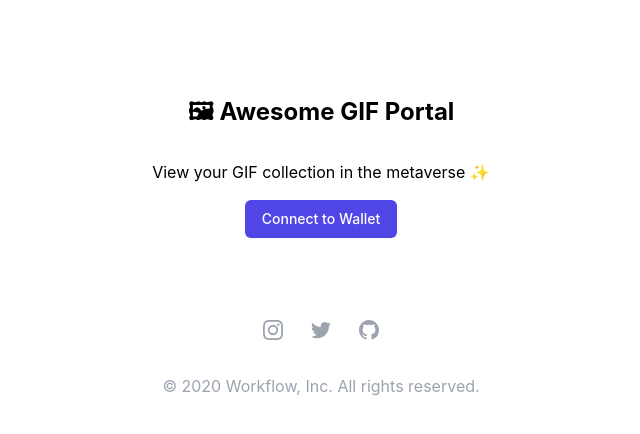
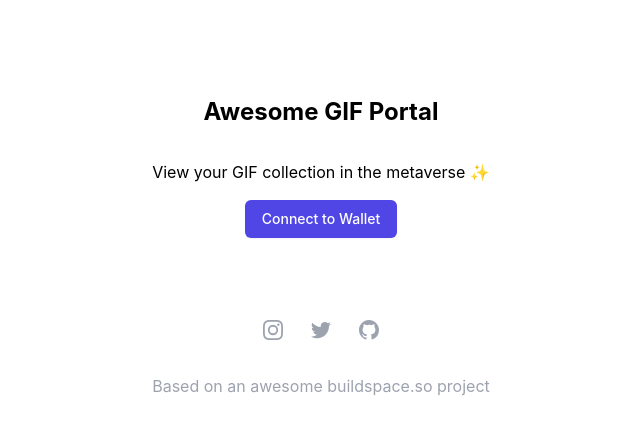
Before and after one commit to dobosmarton/solana-gif-gallery, a Next.js app in the folder web-client/: page / in a window 1280 px wide. Shown: the top 434 px of the page, without its empty margins (319-959 px from the left). Built offline with nearby package versions, Linux system fonts and the light colour scheme; what @project-serum/anchor, @solana/web3.js would draw is missing.

Commit message:
feat: design updates

```diff
--- a/web-client/pages/index.tsx
+++ b/web-client/pages/index.tsx
@@ -32,7 +32,7 @@ const Home: NextPage = () => {
           <div className="flex justify-center pt-20">
             <div>
               <div className="flex flex-col items-center">
-                <p className="text-2xl font-bold my-4">🖼 Awesome GIF Portal</p>
+                <p className="text-2xl font-bold my-4">Awesome GIF Portal</p>
                 <p className="sub-text my-4">View your GIF collection in the metaverse ✨</p>
                 {!walletAddress && <ConnectWallet onClick={connectWallet} />}
 
@@ -42,7 +42,7 @@ const Home: NextPage = () => {
                     {!notExistingAccount && (
                       <>
                         <GifLinkForm onSubmit={sendGif} />
-                        <div className="grid grid-cols-3 gap-2 justify-center">
+                        <div className="relative grid grid-cols-3 gap-6 justify-center">
                           {gifList.map((item) => (
                             <div className="flex flex-col justify-self-center self-center" key={item.gifLink}>
                               <img src={item.gifLink} alt="gif image" />
--- a/web-client/src/components/buttons/button.tsx
+++ b/web-client/src/components/buttons/button.tsx
@@ -1,17 +1,18 @@
-import { ButtonHTMLAttributes, MouseEventHandler } from 'react';
+import { MouseEventHandler } from 'react';
 
 type Props = {
   type?: 'button' | 'submit' | 'reset' | undefined;
+  className?: string;
   disabled?: boolean;
-  onClick: MouseEventHandler<HTMLButtonElement>;
+  onClick?: MouseEventHandler<HTMLButtonElement>;
 };
 
-export const Button: React.FunctionComponent<Props> = ({ children, type, disabled, onClick }) => {
+export const Button: React.FunctionComponent<Props> = ({ children, className, type, disabled, onClick }) => {
   return (
     <button
       type={type || 'button'}
       disabled={disabled}
-      className={`inline-flex items-center px-4 py-2 border border-transparent text-sm font-medium rounded-md shadow-sm text-white bg-indigo-600 hover:bg-indigo-700 disabled:opacity-50 focus:outline-none focus:ring-2 focus:ring-offset-2 focus:ring-indigo-500`}
+      className={`inline-flex items-center px-4 py-2 border border-transparent text-sm font-medium rounded-md shadow-sm text-white bg-indigo-600 hover:bg-indigo-700 disabled:opacity-50 focus:outline-none focus:ring-2 focus:ring-offset-2 focus:ring-indigo-500 ${className}`}
       onClick={onClick}>
       {children}
     </button>
--- a/web-client/src/components/footer/footer.tsx
+++ b/web-client/src/components/footer/footer.tsx
@@ -2,7 +2,7 @@ const navigation = {
   social: [
     {
       name: 'Instagram',
-      href: '#',
+      href: 'https://www.instagram.com/marton.dobos/',
       icon: (props: any) => (
         <svg fill="currentColor" viewBox="0 0 24 24" {...props}>
           <path
@@ -24,7 +24,7 @@ const navigation = {
     },
     {
       name: 'GitHub',
-      href: '#',
+      href: 'https://github.com/dobosmarton',
       icon: (props: any) => (
         <svg fill="currentColor" viewBox="0 0 24 24" {...props}>
           <path
@@ -49,7 +49,9 @@ export const Footer = () => (
           </a>
         ))}
       </div>
-      <p className="mt-8 text-center text-base text-gray-400">&copy; 2020 Workflow, Inc. All rights reserved.</p>
+      <p className="mt-8 text-center text-base text-gray-400">
+        Based on an awesome <a href="https://buildspace.so/">buildspace.so</a> project
+      </p>
     </div>
   </footer>
 );
--- a/web-client/src/components/forms/gifLink.tsx
+++ b/web-client/src/components/forms/gifLink.tsx
@@ -32,7 +32,7 @@ export const GifLink: React.FunctionComponent<Props> = ({ onSubmit }) => {
           placeholder="Enter gif link!"
         />
       </div>
-      <Button type="submit" onClick={() => ({})}>
+      <Button type="submit" className="ml-2">
         Submit
       </Button>
     </form>
```
